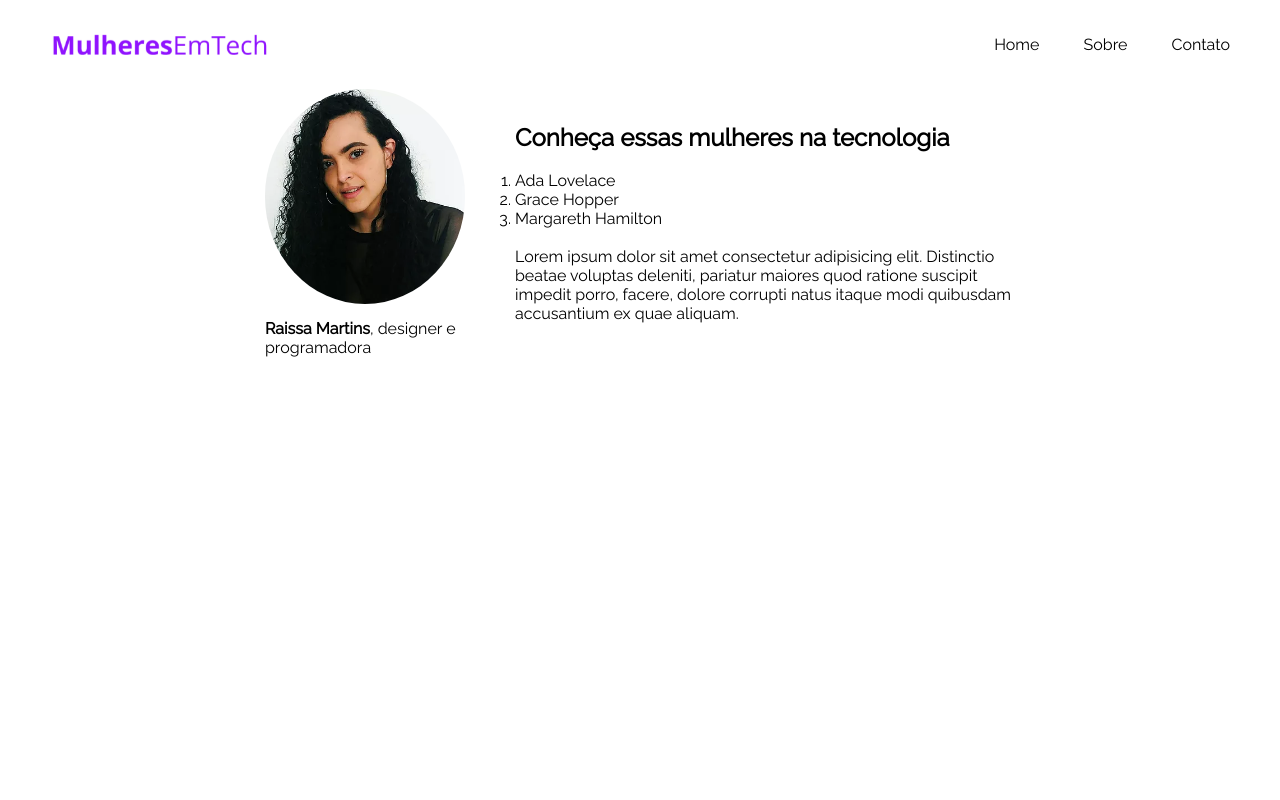
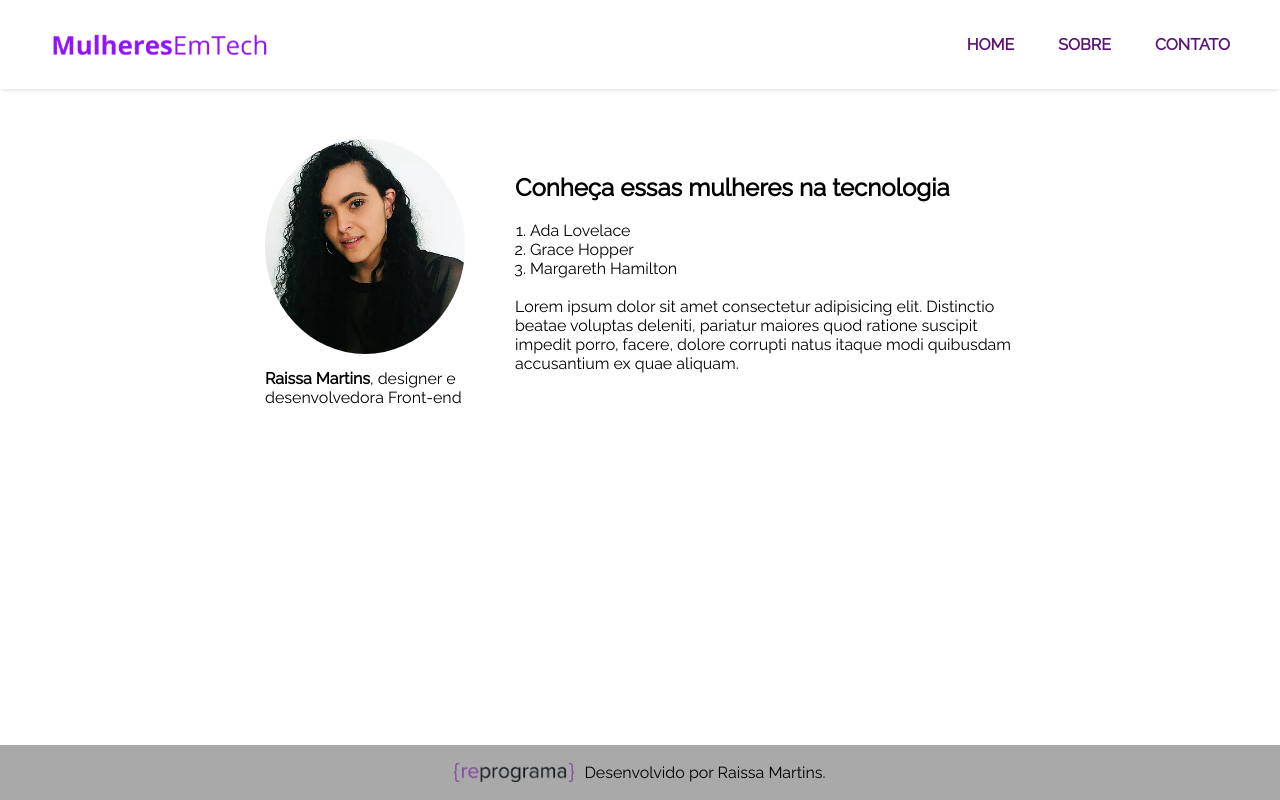
Before and after one commit to raissamartinsmenezes/reprograma, a plain HTML site: page aula2/index.html in a window 1280 px wide. Drawn offline with Linux system fonts and the light colour scheme.

Commit message:
adiciona exercicio finalizado do dia2

```diff
--- a/aula2/css/style.css
+++ b/aula2/css/style.css
@@ -1,6 +1,11 @@
 * {
     margin: 0;
     padding: 0;
+    box-sizing: border-box;
+}
+
+html {
+    height: 100%;
 }
 
 body {
@@ -12,27 +17,36 @@ body {
     align-items: center;
     justify-content: space-between;
     padding: 30px 50px;
+    box-shadow: 0px 3px 4px -2px rgba(0, 0, 0, 0.15);
 }
 
-.navegacao__menu {
+.menu {
     list-style: none;
     padding-left: 0;
 }
 
-.navegacao__menu li {
+.menu li {
     display: inline-block;
     margin-left: 40px;
+    font-weight: bold;
+    color: #5d1277;
+    text-transform: uppercase;
 }
 
-.navegacao__logo {
+.menu__link {
+    text-decoration: none;
+    color: #5d1277;
+}
+
+.logo {
     width: 220px;
 }
 
-/* .conteudo {
-    margin: 0 auto;
-} */
-
-.conteudo__container {
+.conteudo {
+    margin-top: 50px;
+    height: 50%;
+}
+.container {
     margin: 0 auto;
     width: 800px;
     display: flex;
@@ -40,29 +54,55 @@ body {
     justify-content: space-around;
 }
 
-.conteudo__autora {
+.autora {
     display: flex;
     flex-direction: column;
     justify-content: center;
 }
 
-.conteudo__foto {
+.autora__foto {
     width: 200px;
     border-radius: 50%;
 }
 
-.conteudo__perfil {
+.autora__perfil {
     width: 200px;
     padding-top: 15px;
 }
 
-.conteudo__nome {
+.autora__nome {
     font-weight: bold;
 }
 
-.conteudo__artigo {
+.artigo {
     width: 500px;
 }
+
+.artigo__lista {
+    padding-left: 15px;
+}
+
+.rodape {
+    background-color: #a9a9a9;
+    display: flex;
+    align-items: center;
+    justify-content: center;
+    padding: 18px 0;
+    position: fixed;
+    bottom: 0;
+    width: 100vw;
+}
+
+.logo--pequeno {
+    width: 120px;
+    margin-right: 5px;
+}
+
+.assinatura {
+    margin-left: 5px;
+}
+
+
 
 /* .conteudo {
     display: flex;
--- a/aula2/index.html
+++ b/aula2/index.html
@@ -8,26 +8,26 @@
 </head>
 <body>
     <nav class="navegacao">
-        <img class="navegacao__logo" src="./images/logo.png" alt="Mulheres em Tech">
+        <img class="logo" src="./images/logo.png" alt="Mulheres em Tech">
 
-        <ul class="navegacao__menu">
-            <li>Home</li>
-            <li>Sobre</li>
-            <li>Contato</li>
+        <ul class="menu">
+            <li><a href="index.html" class="menu__link">Home</a></li>
+            <li><a href="sobre.html" target="_blank" class="menu__link">Sobre</a></li>
+            <li><a href="http://linkedin.com/in/raissamartinsmenezes" target="_blank" class="menu__link">Contato</a></li>
         </ul>
     </nav>
 
     <section class="conteudo">
 
-        <div class="conteudo__container">
-            <aside class="conteudo__autora">
-                <img class="conteudo__foto" src="./images/Raissa-Martins.png" alt="Foto da autora do texto" title="Foto da autora do texto">
-                <p class="conteudo__perfil"><span class="conteudo__nome">Raissa Martins</span>, designer e programadora</p>
+        <div class="container">
+            <aside class="autora">
+                <img class="autora__foto" src="./images/Raissa-Martins.png" alt="Foto da autora do texto" title="Foto da autora do texto">
+                <p class="autora__perfil"><span class="autora__nome">Raissa Martins</span>, designer e desenvolvedora Front-end</p>
             </aside>
-            <article class="conteudo__artigo">
+            <article class="artigo">
                 <h2>Conheça essas mulheres na tecnologia</h2>
                 <br>
-                <ol>
+                <ol class="artigo__lista">
                     <li>Ada Lovelace</li>
                     <li>Grace Hopper</li>
                     <li>Margareth Hamilton</li>
@@ -38,5 +38,10 @@
         </div>
 
     </section>
+
+    <footer class="rodape">
+        <img class="logo--pequeno" src="./images/reprograma.png" alt="Logo da Reprograma">
+        <p class="assinatura">Desenvolvido por Raissa Martins.</p>
+    </footer>
 </body>
 </html>
```
